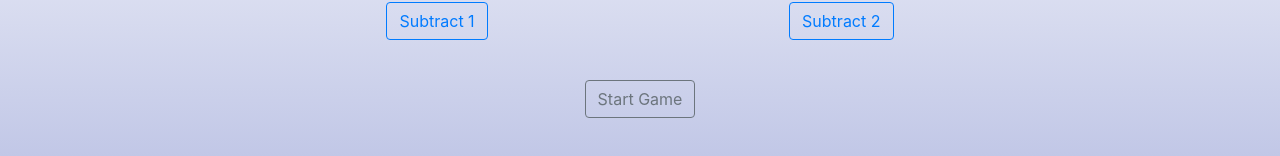
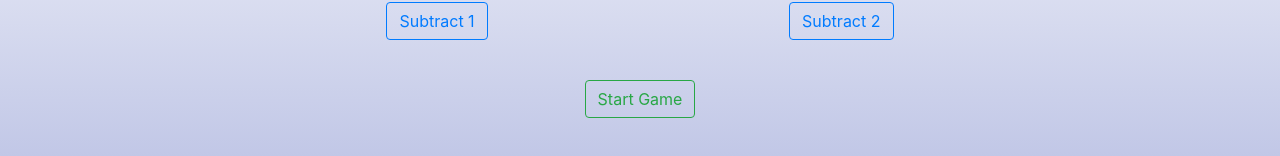
Before and after one commit to noontimexpress/invincibleNimm, a plain HTML site: page index.html in a window 1280 px wide. Shown: the part 242-398 px from the top of the page. Drawn offline with nearby package versions, Linux system fonts and the light colour scheme.

Commit message:
add btn color

```diff
--- a/index.html
+++ b/index.html
@@ -29,7 +29,7 @@
     </div>
 
     <div class="container">
-      <button type="button" id="gameStart" class="btn btn-outline-secondary">
+      <button type="button" id="gameStart" class="btn btn-outline-success">
         Start Game
       </button>
     </div>
```
